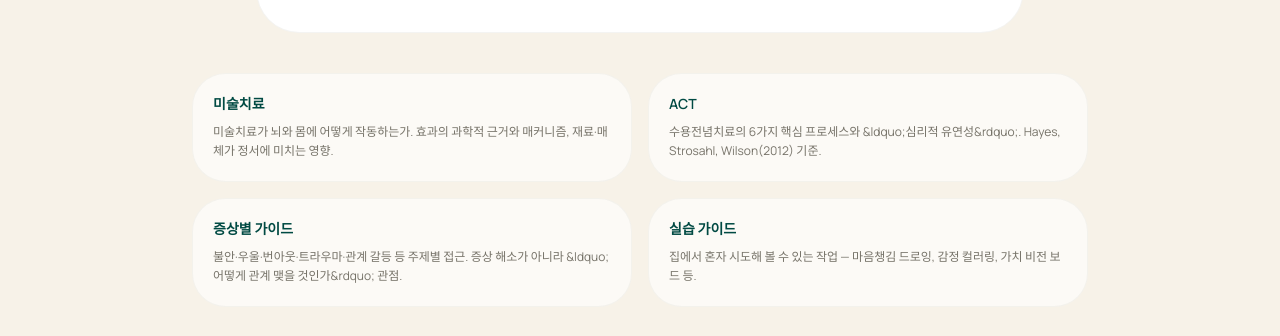
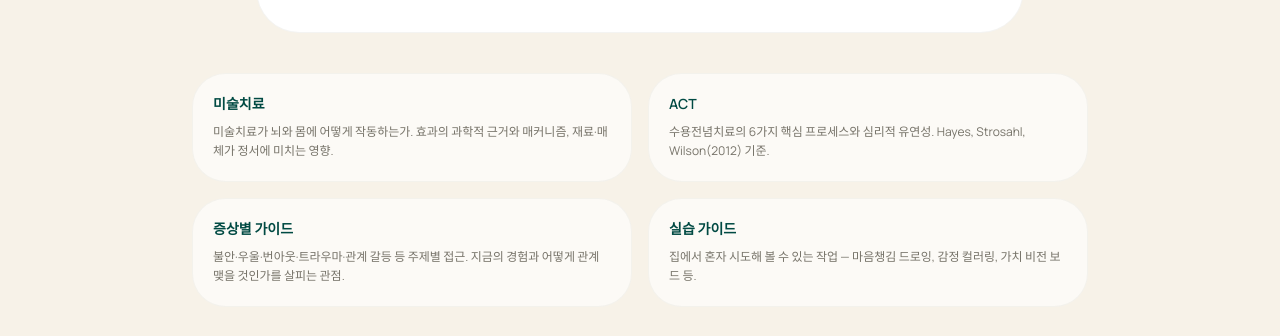
Before and after one commit to act-art-center/actartcenter.com, a Next.js app: page /blog in a window 1280 px wide. Shown: the part 860-1196 px from the top of the page. Built offline with nearby package versions, Linux system fonts and the light colour scheme.

Commit message:
fix: remove visible HTML entities from blog guide copy

```diff
--- a/src/app/blog/page.tsx
+++ b/src/app/blog/page.tsx
@@ -99,11 +99,11 @@ export default function BlogPage() {
               },
               {
                 name: "ACT",
-                desc: "수용전념치료의 6가지 핵심 프로세스와 &ldquo;심리적 유연성&rdquo;. Hayes, Strosahl, Wilson(2012) 기준.",
+                desc: "수용전념치료의 6가지 핵심 프로세스와 심리적 유연성. Hayes, Strosahl, Wilson(2012) 기준.",
               },
               {
                 name: "증상별 가이드",
-                desc: "불안·우울·번아웃·트라우마·관계 갈등 등 주제별 접근. 증상 해소가 아니라 &ldquo;어떻게 관계 맺을 것인가&rdquo; 관점.",
+                desc: "불안·우울·번아웃·트라우마·관계 갈등 등 주제별 접근. 지금의 경험과 어떻게 관계 맺을 것인가를 살피는 관점.",
               },
               {
                 name: "실습 가이드",
```
